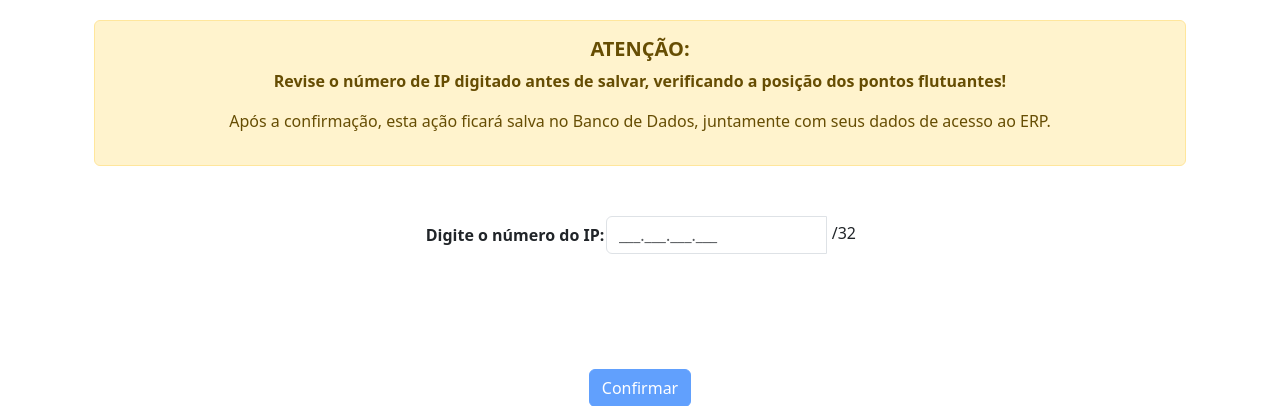
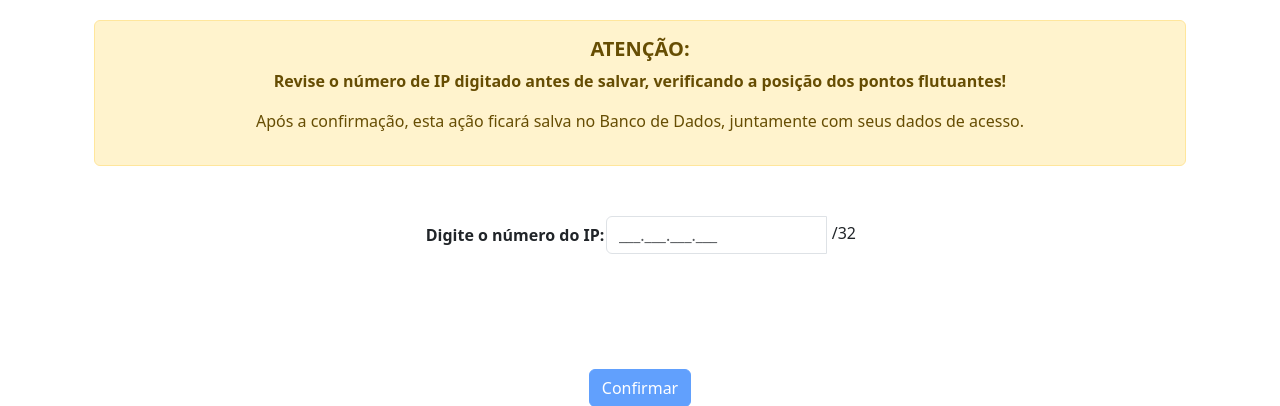
Before and after one commit to daniseveriano/php-iptables-input, a PHP site: page / in a window 1280 px wide. Shown: the part 74-480 px from the top of the page. Run offline with PHP 8.4, Linux system fonts and the light colour scheme.

Commit message:
Update index.php

```diff
--- a/index.php
+++ b/index.php
@@ -30,7 +30,7 @@
                                     <strong>Revise o número de IP digitado antes de salvar, verificando a posição dos pontos flutuantes!</strong>
                                 </p>
                                 <p>
-                                    Após a confirmação, esta ação ficará salva no Banco de Dados, juntamente com seus dados de acesso ao ERP.
+                                    Após a confirmação, esta ação ficará salva no Banco de Dados, juntamente com seus dados de acesso.
                                 </p>
                             </div>
 
```
